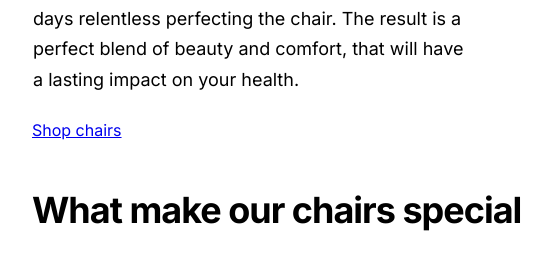
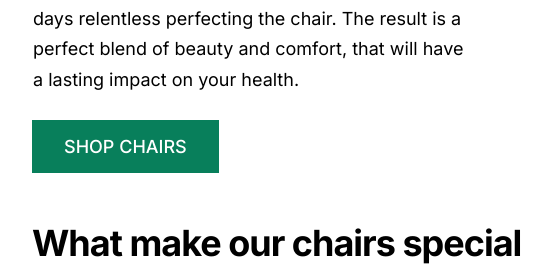
Before and after one commit to Asionsolver/github.io, a plain HTML site: page index.html in a window 1280 px wide. Shown: the part 244-521 px from the top of the page, 128-676 px from the left. Drawn offline with Linux system fonts and the light colour scheme.

Commit message:
change githuh io css file

```diff
--- a/css/style.css
+++ b/css/style.css
@@ -33,8 +33,7 @@ h2 {
     column-gap: 80px;
 }
 
-
-/* .btn:link,
+ .btn:link,
 .btn:visited {
     background-color: #087f5b;
     color: #fff;
@@ -59,7 +58,7 @@ h2 {
 .btn-small {
     font-size: 14px;
     padding: 8px 12px;
-} */
+}
 
 
 /* ! COMPONENT STYLE */
```
